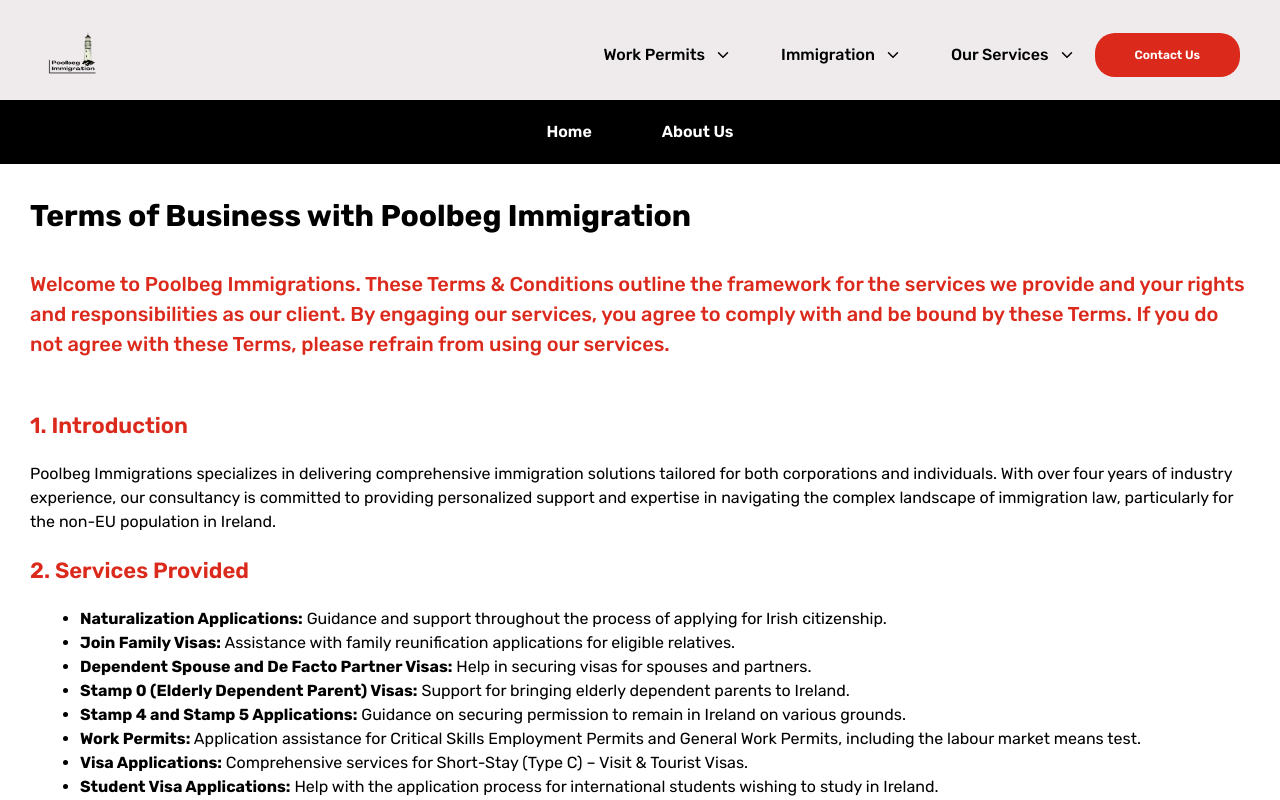
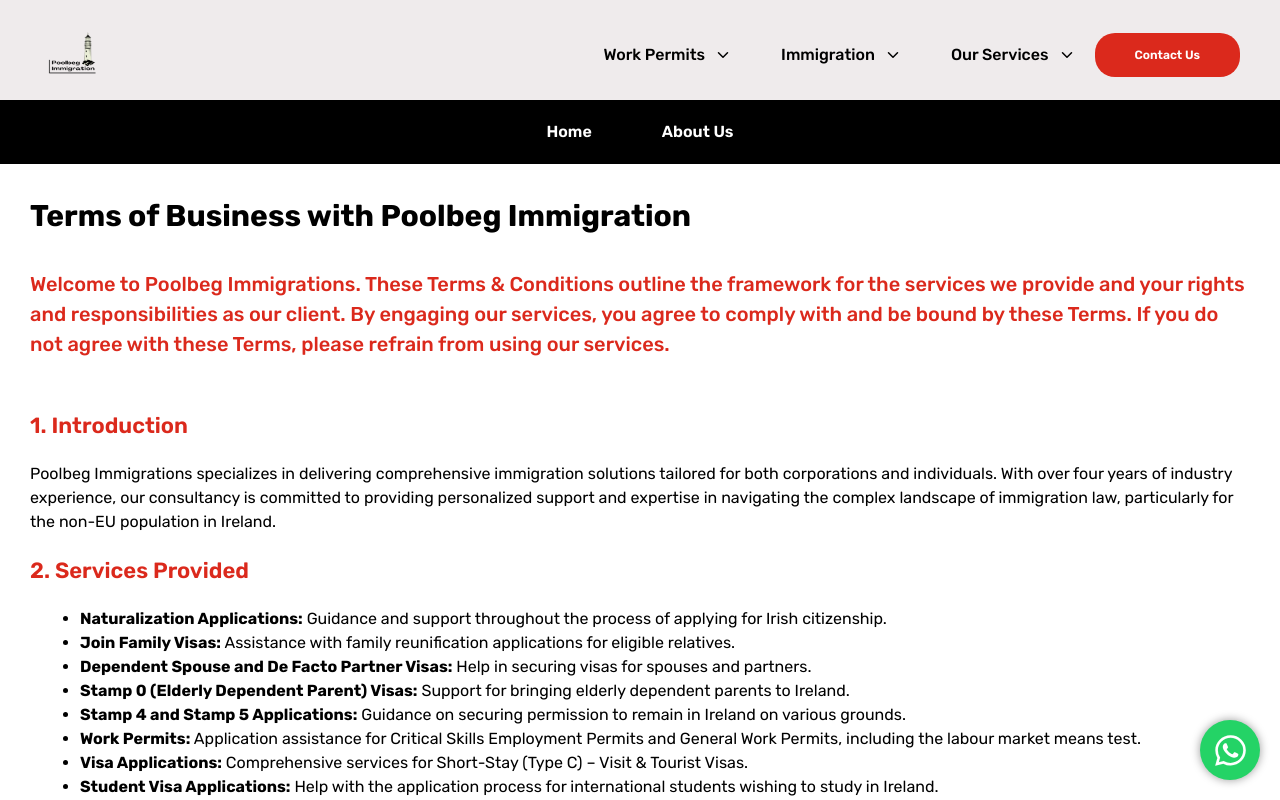
Before and after one commit to TartejBrothers/Poolbeg-Immigration, a React (Create React App) app: page /terms-and-conditions in a window 1280 px wide. Shown: the top 800 px of the page. Built offline with nearby package versions, Linux system fonts and the light colour scheme.

Commit message:
Updated: Content

```diff
--- a/src/App.js
+++ b/src/App.js
@@ -1,6 +1,6 @@
 import { BrowserRouter as Router, Routes, Route } from "react-router-dom";
 import "./App.css";
-
+import WhatsAppButton from "./components/whatsappbutton";
 import Home from "./pages/home";
 import WorkPermit from "./pages/workpermit";
 import Stamp1GOverview from "./pages/stamp1g-overview";
@@ -38,6 +38,7 @@
 function App() {
   return (
     <div className="App">
+      <WhatsAppButton />
       <Router>
         <Routes>
           <Route path="/" element={<Home />} />
--- a/src/pages/home.jsx
+++ b/src/pages/home.jsx
@@ -10,7 +10,7 @@
 import { useNavigate } from "react-router-dom";
 import ContactFormPopup from "../components/contactformpopup";
 import AcceptCookies from "../components/accept-cookies";
-import WhatsAppButton from "../components/whatsappbutton";
+
 import CalendlyButton from "../components/calendly";
 export default function Home() {
   const navigateTo = useNavigate();
@@ -40,7 +40,7 @@
       <Navbar />
       <ContactFormPopup isVisible={isPopupVisible} onClose={togglePopup} />
       <CalendlyButton />
-      <WhatsAppButton />
+
       <AcceptCookies
         isVisible={isCookiesAccepted}
         onClose={togglePopupCookie}
```
